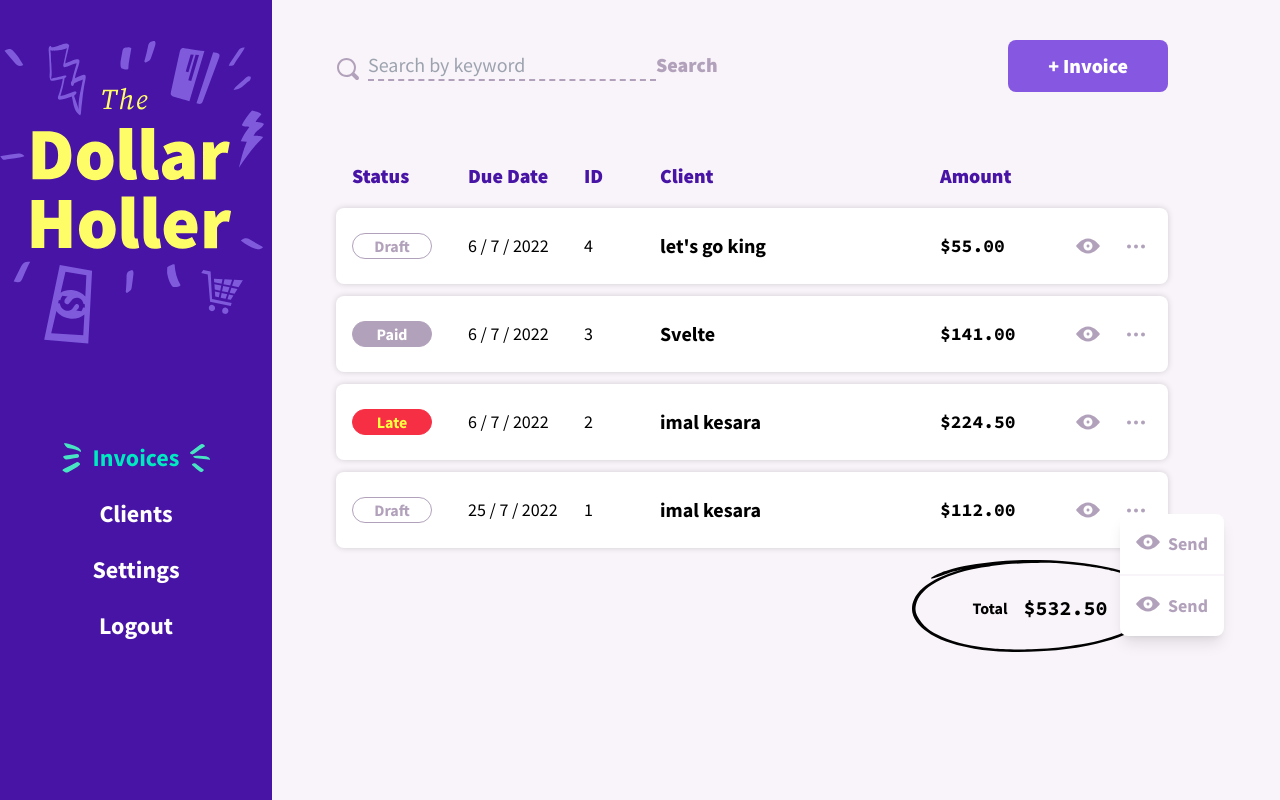
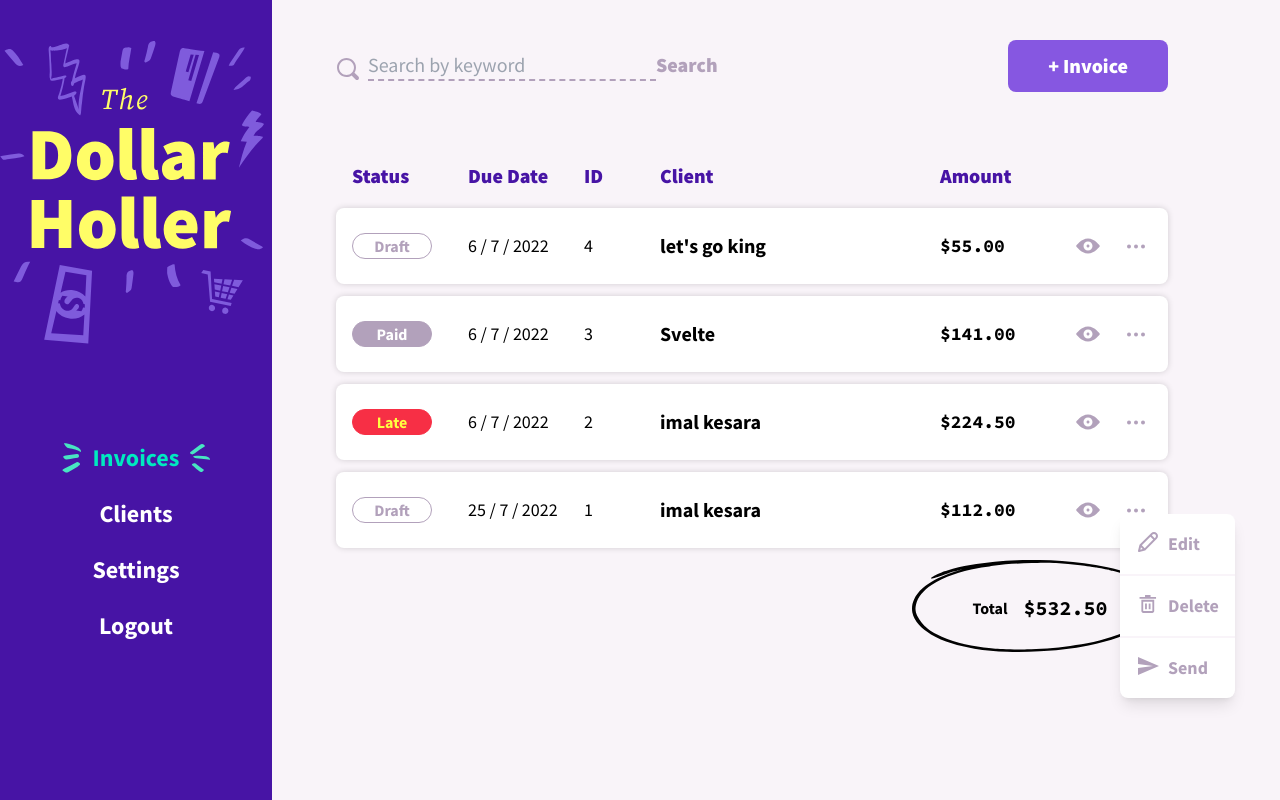
Before and after one commit to ImalKesara/dollarholler, a SvelteKit app: page /invoices in a window 1280 px wide. Both pictures are taken after a click on the button 1136 px from the left and 510 px from the top of the page. Built offline with nearby package versions, Linux system fonts and the light colour scheme.

Commit message:
20 . AddtionalOptions

```diff
--- a/src/lib/components/AddtionalOption.svelte
+++ b/src/lib/components/AddtionalOption.svelte
@@ -1,24 +1,30 @@
 <script lang="ts">
-	import View from '$lib/components/Icon/View.svelte';
+	import type { SvelteComponent } from 'svelte';
+	import { th } from 'date-fns/locale';
+	export let options: {
+		label: string;
+		icon?: new (...args: any[]) => SvelteComponent;
+		disabled: boolean;
+		onClick: () => void;
+	}[];
 </script>
 
 <ul class=" absolute left-0 top-4 rounded-lg bg-white shadow-lg">
-	<li>
-		<button
-			class="flex w-full gap-x-2 p-4 font-sansSerif font-bold text-pastelPurple hover:text-daisyBush"
-		>
-			<View />
-			Send
-		</button>
-	</li>
-	<li>
-		<button
-			class="flex w-full gap-x-2 p-4 font-sansSerif font-bold text-pastelPurple hover:text-daisyBush"
-		>
-			<View />
-			Send
-		</button>
-	</li>
+	{#each options as option}
+		{#if !option.disabled}
+			<li class="">
+				<button
+					class="flex w-full gap-x-2 p-4 font-sansSerif font-bold text-pastelPurple hover:text-daisyBush"
+					on:click={option.onClick}
+				>
+					{#if option.icon}
+						<svelte:component this={option.icon} />
+					{/if}
+					{option.label}
+				</button>
+			</li>
+		{/if}
+	{/each}
 </ul>
 
 <style lang="postcss">
--- /dev/null
+++ b/src/lib/components/Icon/Edit.svelte
@@ -0,0 +1,10 @@
+<script lang="ts">
+	export let width: number = 24,
+		height: number = 24;
+</script>
+
+<svg {width} {height} viewBox="0 0 24 24" fill="none" xmlns="http://www.w3.org/2000/svg">
+	<path
+		d="M20.821 3.179C20.061 2.418 19.049 2 17.974 2C16.9 2 15.888 2.418 15.128 3.179L3.71905 14.587C3.71905 14.587 3.71805 14.59 3.71605 14.591C3.63505 14.673 3.49705 14.889 3.45505 15.052L2.03005 20.756C1.94405 21.096 2.04505 21.458 2.29305 21.705L2.29405 21.706L2.29505 21.707C2.54305 21.955 2.90305 22.056 3.24405 21.971L8.94805 20.544C9.11105 20.502 9.32805 20.364 9.40905 20.283C9.41005 20.282 9.41305 20.28 9.41305 20.28L20.822 8.873C21.582 8.112 22.001 7.102 22 6.026C22 4.951 21.582 3.94 20.822 3.179H20.821ZM14.411 6.728L17.274 9.591L8.70605 18.159L5.84305 15.296L14.411 6.728ZM4.37505 19.626L4.97005 17.252L6.75005 19.033L4.37505 19.626ZM19.409 4.594C20.173 5.359 20.173 6.693 19.409 7.458L18.69 8.178L15.824 5.313L16.545 4.594C17.31 3.83 18.644 3.829 19.409 4.594Z"
+	/>
+</svg>
--- /dev/null
+++ b/src/lib/components/Icon/Send.svelte
@@ -0,0 +1,8 @@
+<script lang="ts">
+	export let width: number = 24,
+		height: number = 24;
+</script>
+
+<svg {width} {height} viewBox="0 0 24 24" fill="none" xmlns="http://www.w3.org/2000/svg">
+	<path d="M2.01 21.0002L23 12.0002L2.01 3.00024L2 10.0002L17 12.0002L2 14.0002L2.01 21.0002Z" />
+</svg>
--- /dev/null
+++ b/src/lib/components/Icon/Trash.svelte
@@ -0,0 +1,13 @@
+<script lang="ts">
+    export let width: number = 24,
+      height: number = 24;
+  </script>
+
+  <svg {width} {height} viewBox="0 0 24 24" fill="none" xmlns="http://www.w3.org/2000/svg">
+    <path
+      d="M5.37817 19.1055C5.37817 20.1504 6.20062 21.0002 7.21195 21.0002H16.3808C17.3922 21.0002 18.2146 20.1504 18.2146 19.1055V7.73703H5.37817V19.1055ZM7.21195 9.63177H16.3808L16.3817 19.1055H7.21195V9.63177Z"
+    />
+    <path d="M14.5471 4.89492V3.00018H9.04576V4.89492H3.54443V6.78966H20.0484V4.89492H14.5471Z" />
+    <path d="M10.8796 11.5265H9.04578V17.2107H10.8796V11.5265Z" />
+    <path d="M14.547 11.5265H12.7133V17.2107H14.547V11.5265Z" />
+  </svg>
--- a/src/routes/(dashboard)/invoices/InvoiceRow.svelte
+++ b/src/routes/(dashboard)/invoices/InvoiceRow.svelte
@@ -1,19 +1,36 @@
 <script lang="ts">
 	import AddtionalOption from '$lib/components/AddtionalOption.svelte';
+	import Edit from '$lib/components/Icon/Edit.svelte';
+	import Send from '$lib/components/Icon/Send.svelte';
 	import Threedot from '$lib/components/Icon/Threedot.svelte';
+	import Trash from '$lib/components/Icon/Trash.svelte';
 	import View from '$lib/components/Icon/View.svelte';
 	import Tags from '$lib/components/Tags.svelte';
 	import { convertDate, islate } from '$lib/utils/dateHelpers';
 	import { centsToDollers, sumLineItems } from '$lib/utils/moneyHelpers';
+
 	export let invoice: Invoice; //+page check each block :)
 	let addtionalMenuShowing: boolean = false;
+	let isOptionDisabled: boolean = false;
+
+	const handleEdit = () => {
+		console.log('Edit');
+	};
+	const handleDelete = () => {
+		console.log('Delete');
+	};
+	const handleSendInvoice = () => {
+		console.log('Send Invoice');
+	};
 
 	const getInvoiceLabel = () => {
 		if (invoice.invoiceStatus === 'draft') {
 			return 'draft';
 		} else if (invoice.invoiceStatus === 'sent' && !islate(invoice.dueDate)) {
+			isOptionDisabled = true;
 			return 'sent';
 		} else if (invoice.invoiceStatus === 'late' && islate(invoice.dueDate)) {
+			isOptionDisabled = true;
 			return 'late';
 		} else if (invoice.invoiceStatus === 'paid') {
 			return 'paid';
@@ -40,7 +57,13 @@
 			}}><Threedot /></button
 		>
 		{#if addtionalMenuShowing}
-			<AddtionalOption />
+			<AddtionalOption
+				options={[
+					{ label: 'Edit', icon: Edit, onClick: handleEdit, disabled: isOptionDisabled },
+					{ label: 'Delete', icon: Trash, onClick: handleDelete, disabled: false },
+					{ label: 'Send', icon: Send, onClick: handleSendInvoice, disabled: isOptionDisabled }
+				]}
+			/>
 		{/if}
 	</div>
 </div>
```
